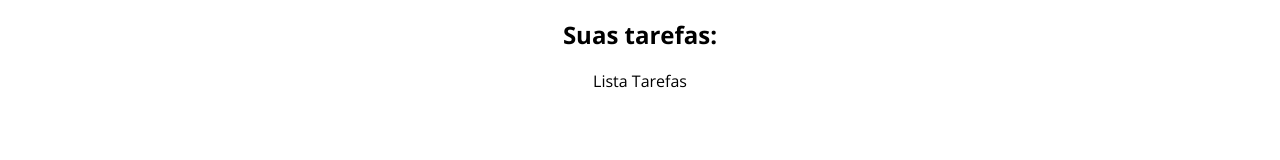
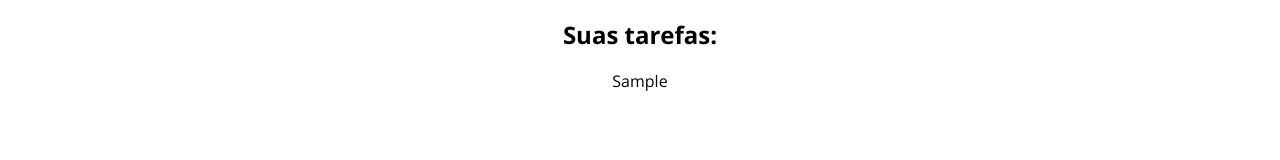
Before and after one commit to TitanCodeXD/To-do-List--Typescript, a React (Vite) app: page / in a window 1280 px wide. Both pictures are taken after typing "Sample" into the empty fields and a click on the input "Adicionar Tarefa". Shown: the part 366-526 px from the top of the page. Built offline with nearby package versions, Linux system fonts and the light colour scheme.

Commit message:
Exibindo lista de tarefas

```diff
--- a/src/App.tsx
+++ b/src/App.tsx
@@ -31,7 +31,7 @@ function App() {
           </div>
           <div>
             <h2>Suas tarefas:</h2>
-            <TaskList />
+            <TaskList taskList={taskList} />
           </div>
         </main>
         <Footer />
--- a/src/components/TaskForm/TaskForm.tsx
+++ b/src/components/TaskForm/TaskForm.tsx
@@ -56,7 +56,9 @@ const TaskForm = ({ btnText, taskList, setTaskList }: Props) => {
       <div className="input_container">
         <label htmlFor="difficulty">Dificuldade:</label>
         <input
-          type="text"
+          type="number"
+          min="0"
+          max="10"
           name="difficulty"
           value={difficulty}
           placeholder="Dificuldade da Tarefa"
--- a/src/components/TaskList/TaskList.tsx
+++ b/src/components/TaskList/TaskList.tsx
@@ -1,12 +1,28 @@
 import React from "react";
 
-type Props = {};
+// interfaces
+import { ITask } from "../../interfaces/Task";
 
-const TaskList = (props: Props) => {
+// CSS
+import "./TaskList.css";
+
+type Props = {
+  taskList: ITask[];
+};
+
+const TaskList = ({ taskList }: Props) => {
   return (
-    <div>
-      <p>Lista Tarefas</p>
-    </div>
+    <>
+      {taskList.length > 0 ? (
+        taskList.map((task) => (
+          <div key={task.id}>
+            <p>{task.title}</p>
+          </div>
+        ))
+      ) : (
+        <p>Não há tarefas cadastradas</p>
+      )}
+    </>
   );
 };
 
```
Also changed, not shown: src/components/TaskList/TaskList.css (added).
